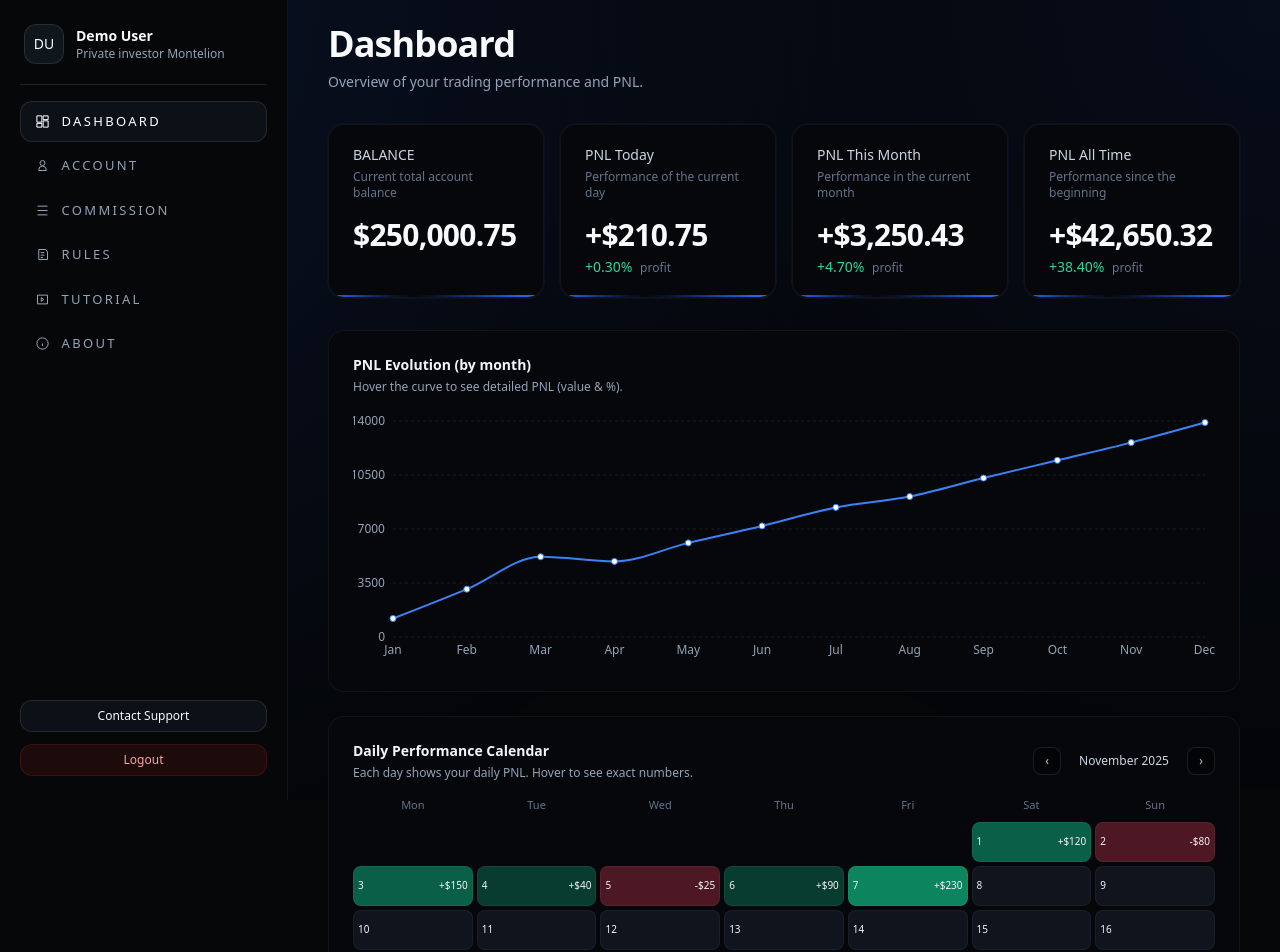
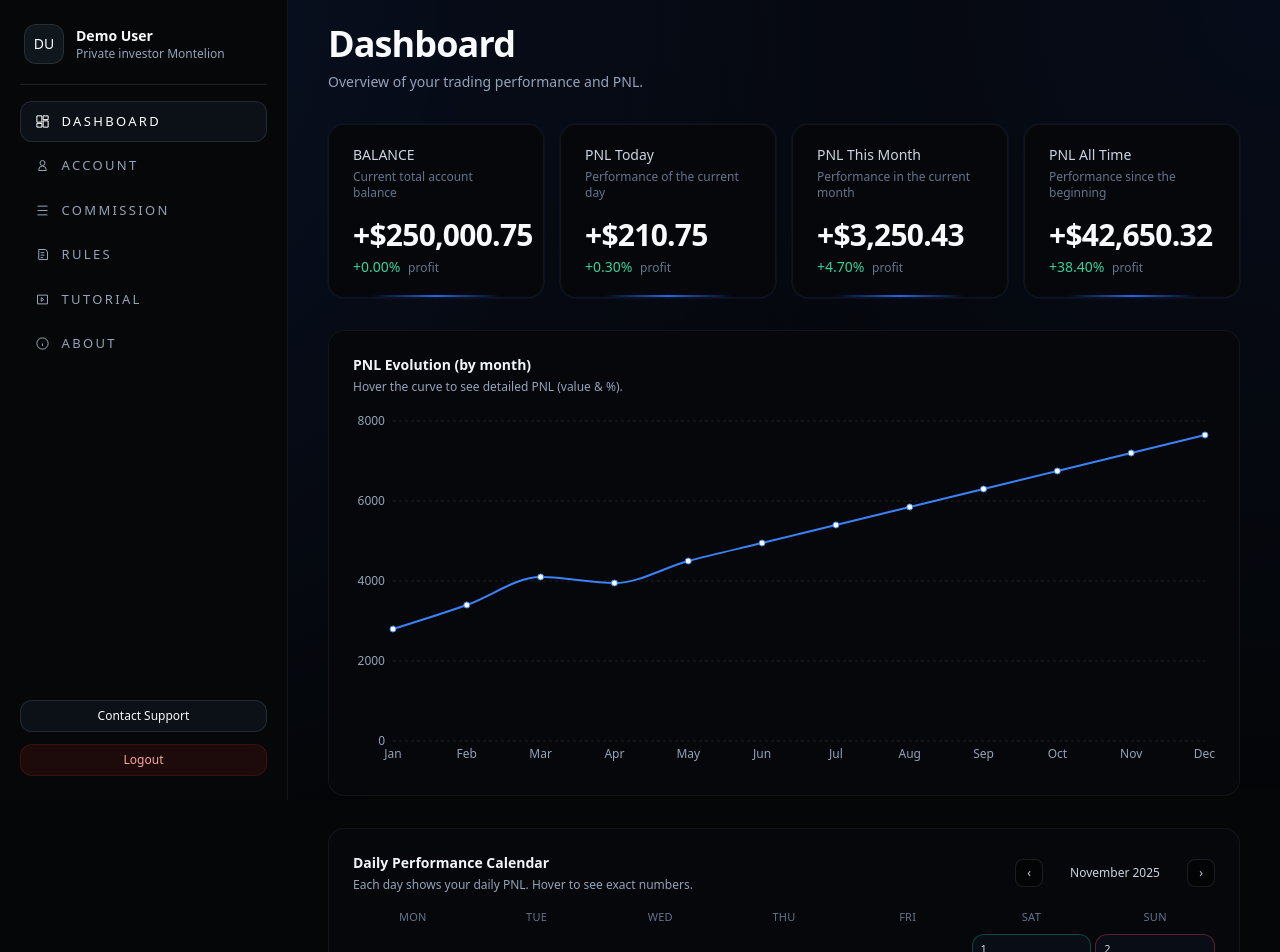
Before and after one commit to montelioncapital/montelion-app-v1, a Next.js app: page /dashboard in a window 1280 px wide. Shown: the top 952 px of the page. Built offline with nearby package versions, Linux system fonts and the light colour scheme.

Commit message:
Update page.tsx

```diff
--- a/app/dashboard/page.tsx
+++ b/app/dashboard/page.tsx
@@ -13,8 +13,14 @@ import {
 
 /* -------------------- MOCK DATA -------------------- */
 
-// KPI mock
-const pnlSummary = {
+type PnlSummary = {
+  balance: number;
+  day: { value: number; percent: number };
+  month: { value: number; percent: number };
+  allTime: { value: number; percent: number };
+};
+
+const pnlSummary: PnlSummary = {
   balance: 250000.75,
   day: { value: 210.75, percent: 0.3 },
   month: { value: 3250.43, percent: 4.7 },
@@ -28,18 +34,18 @@ type MonthlyPoint = {
 };
 
 const monthlyPnl: MonthlyPoint[] = [
-  { month: "Jan", value: 1200, percent: 1.5 },
-  { month: "Feb", value: 3100, percent: 3.8 },
-  { month: "Mar", value: 5200, percent: 6.2 },
-  { month: "Apr", value: 4900, percent: 5.7 },
-  { month: "May", value: 6100, percent: 7.1 },
-  { month: "Jun", value: 7200, percent: 8.3 },
-  { month: "Jul", value: 8400, percent: 9.5 },
-  { month: "Aug", value: 9100, percent: 10.1 },
-  { month: "Sep", value: 10300, percent: 11.3 },
-  { month: "Oct", value: 11450, percent: 12.6 },
-  { month: "Nov", value: 12600, percent: 13.9 },
-  { month: "Dec", value: 13900, percent: 15.1 },
+  { month: "Jan", value: 2800, percent: 1.5 },
+  { month: "Feb", value: 3400, percent: 3.1 },
+  { month: "Mar", value: 4100, percent: 4.8 },
+  { month: "Apr", value: 3950, percent: 4.2 },
+  { month: "May", value: 4500, percent: 5.3 },
+  { month: "Jun", value: 4950, percent: 5.9 },
+  { month: "Jul", value: 5400, percent: 6.5 },
+  { month: "Aug", value: 5850, percent: 7.1 },
+  { month: "Sep", value: 6300, percent: 7.8 },
+  { month: "Oct", value: 6750, percent: 8.4 },
+  { month: "Nov", value: 7200, percent: 9.0 },
+  { month: "Dec", value: 7650, percent: 9.7 },
 ];
 
 type DailyPerf = {
@@ -48,7 +54,7 @@ type DailyPerf = {
   percent: number;
 };
 
-// Exemple : perfs uniquement sur un mois (mock)
+// Exemple de perf (tu pourras brancher tes vraies données plus tard)
 const dailyPerf: DailyPerf[] = [
   { date: "2025-11-01", value: 120, percent: 0.15 },
   { date: "2025-11-02", value: -80, percent: -0.1 },
@@ -57,20 +63,15 @@ const dailyPerf: DailyPerf[] = [
   { date: "2025-11-05", value: -25, percent: -0.03 },
   { date: "2025-11-06", value: 90, percent: 0.11 },
   { date: "2025-11-07", value: 230, percent: 0.28 },
+  { date: "2025-11-20", value: -3554.86, percent: -2.1 },
+  { date: "2025-11-21", value: -5055.31, percent: -3.4 },
 ];
-
-const dailyPerfMap: Record<string, DailyPerf> = dailyPerf.reduce(
-  (acc, d) => ({ ...acc, [d.date]: d }),
-  {}
-);
 
 /* -------------------- HELPERS -------------------- */
 
-function getPerfForDate(dateStr: string) {
-  return dailyPerfMap[dateStr];
-}
+const weekDayLabels = ["Mon", "Tue", "Wed", "Thu", "Fri", "Sat", "Sun"];
 
-function getMonthDays(year: number, monthIndex: number) {
+function getMonthDays(year: number, monthIndex: number): Date[] {
   const days: Date[] = [];
   const date = new Date(year, monthIndex, 1);
   while (date.getMonth() === monthIndex) {
@@ -80,58 +81,57 @@ function getMonthDays(year: number, monthIndex: number) {
   return days;
 }
 
-function getPerfColor(value: number) {
+function formatDateKey(date: Date): string {
+  const y = date.getFullYear();
+  const m = String(date.getMonth() + 1).padStart(2, "0");
+  const d = String(date.getDate()).padStart(2, "0");
+  return `${y}-${m}-${d}`;
+}
+
+function getPerfColorBg(value: number): string {
   if (value > 0) {
-    if (value > 200) return "bg-emerald-500/70";
-    if (value > 100) return "bg-emerald-500/50";
-    return "bg-emerald-500/30";
+    if (value > 200) return "bg-emerald-500/20 border-emerald-500/40";
+    if (value > 100) return "bg-emerald-500/15 border-emerald-500/35";
+    return "bg-emerald-500/10 border-emerald-500/30";
   }
   if (value < 0) {
-    if (value < -200) return "bg-rose-500/70";
-    if (value < -100) return "bg-rose-500/50";
-    return "bg-rose-500/30";
+    if (value < -2000) return "bg-rose-500/30 border-rose-500/50";
+    if (value < -500) return "bg-rose-500/20 border-rose-500/40";
+    return "bg-rose-500/15 border-rose-500/35";
   }
-  return "bg-slate-800/40";
+  return "bg-slate-800/40 border-white/5";
 }
 
 /* -------------------- COMPONENTS -------------------- */
 
-type PnlCardProps = {
+function PnlCard({
+  title,
+  subtitle,
+  value,
+  percent,
+}: {
   title: string;
   subtitle: string;
   value: number;
-  percent?: number;
-  isBalance?: boolean;
-};
-
-function PnlCard({ title, subtitle, value, percent, isBalance }: PnlCardProps) {
-  const positive = (percent ?? 0) >= 0;
+  percent: number;
+}) {
+  const positive = percent >= 0;
 
   return (
     <div className="relative overflow-hidden rounded-2xl border border-white/5 bg-[#05070b] px-6 py-5 shadow-[0_0_0_1px_rgba(15,23,42,0.6)]">
-      {/* Ligne bleue comme sur l'ancien design */}
-      <div className="pointer-events-none absolute inset-x-0 bottom-0 h-[2px] bg-[radial-gradient(circle_at_0%_50%,rgba(0,0,0,0)_0,rgba(0,0,0,0.85)_40%,#2564ec_90%),radial-gradient(circle_at_100%_50%,rgba(0,0,0,0)_0,rgba(0,0,0,0.85)_40%,#2564ec_90%)]" />
+      {/* LIGNE BLEUE (NE PLUS CHANGER) */}
+      <div className="pointer-events-none absolute inset-x-0 bottom-0 h-[2px] bg-[linear-gradient(to_right,#020617_0%,#020617_20%,#2564ec_50%,#020617_80%,#020617_100%)]" />
+
       <div className="text-sm font-medium text-slate-300">{title}</div>
       <div className="mt-1 text-xs text-slate-500">{subtitle}</div>
       <div className="mt-4 text-3xl font-semibold tracking-tight">
-        {isBalance ? (
-          value.toLocaleString("en-US", {
-            style: "currency",
-            currency: "USD",
-            maximumFractionDigits: 2,
-          })
-        ) : (
-          <>
         {value >= 0 ? "+" : "-"}
         {Math.abs(value).toLocaleString("en-US", {
           style: "currency",
           currency: "USD",
           maximumFractionDigits: 2,
         })}
-          </>
-        )}
       </div>
-      {percent !== undefined && (
       <div
         className={[
           "mt-1 text-sm font-medium",
@@ -144,7 +144,6 @@ function PnlCard({ title, subtitle, value, percent, isBalance }: PnlCardProps) {
           {positive ? "profit" : "loss"}
         </span>
       </div>
-      )}
     </div>
   );
 }
@@ -178,50 +177,53 @@ const CustomLineTooltip = ({ active, payload, label }: any) => {
 
 /* -------------------- MAIN PAGE -------------------- */
 
-const weekDayLabels = ["Mon", "Tue", "Wed", "Thu", "Fri", "Sat", "Sun"];
+export default function DashboardPage() {
+  const today = new Date();
 
-export default function DashboardPage() {
-  // Mois actuel par défaut
-  const now = useMemo(() => new Date(), []);
-  const [year, setYear] = useState(now.getFullYear());
-  const [monthIndex, setMonthIndex] = useState(now.getMonth()); // 0-11
+  const [currentYear, setCurrentYear] = useState<number>(today.getFullYear());
+  const [currentMonthIndex, setCurrentMonthIndex] = useState<number>(
+    today.getMonth()
+  );
 
   const daysOfMonth = useMemo(
-    () => getMonthDays(year, monthIndex),
-    [year, monthIndex]
+    () => getMonthDays(currentYear, currentMonthIndex),
+    [currentYear, currentMonthIndex]
   );
 
-  const monthLabel = useMemo(
-    () =>
-      new Date(year, monthIndex).toLocaleString("en-US", {
-        month: "long",
-        year: "numeric",
-      }),
-    [year, monthIndex]
-  );
+  const perfByDate = useMemo(() => {
+    const map = new Map<string, DailyPerf>();
+    for (const p of dailyPerf) {
+      map.set(p.date, p);
+    }
+    return map;
+  }, []);
 
-  const todayKey = `${now.getFullYear()}-${String(
-    now.getMonth() + 1
-  ).padStart(2, "0")}-${String(now.getDate()).padStart(2, "0")}`;
-
-  const handlePrevMonth = () => {
-    setMonthIndex((prev) => {
+  const goPrevMonth = () => {
+    setCurrentMonthIndex((prev) => {
       if (prev === 0) {
-        setYear((y) => y - 1);
+        setCurrentYear((y) => y - 1);
         return 11;
       }
       return prev - 1;
     });
   };
 
-  const handleNextMonth = () => {
-    setMonthIndex((prev) => {
+  const goNextMonth = () => {
+    setCurrentMonthIndex((prev) => {
       if (prev === 11) {
-        setYear((y) => y + 1);
+        setCurrentYear((y) => y + 1);
         return 0;
       }
       return prev + 1;
     });
+  };
+
+  const isToday = (date: Date) => {
+    return (
+      date.getFullYear() === today.getFullYear() &&
+      date.getMonth() === today.getMonth() &&
+      date.getDate() === today.getDate()
+    );
   };
 
   return (
@@ -242,7 +244,7 @@ export default function DashboardPage() {
           title="BALANCE"
           subtitle="Current total account balance"
           value={pnlSummary.balance}
-          isBalance
+          percent={0}
         />
         <PnlCard
           title="PNL Today"
@@ -264,10 +266,8 @@ export default function DashboardPage() {
         />
       </section>
 
-      {/* Graph + Calendrier empilés */}
-      <section className="flex flex-col gap-6">
       {/* Graphique PNL mensuel */}
-        <div className="relative overflow-hidden rounded-2xl border border-white/5 bg-[#05070b] p-6">
+      <section className="relative overflow-hidden rounded-2xl border border-white/5 bg-[#05070b] p-6">
         <div className="flex items-center justify-between mb-4">
           <div>
             <h2 className="text-sm font-semibold text-slate-100">
@@ -279,7 +279,7 @@ export default function DashboardPage() {
           </div>
         </div>
 
-          <div className="h-64 w-full">
+        <div className="h-[360px] w-full">
           <ResponsiveContainer width="100%" height="100%">
             <LineChart
               data={monthlyPnl}
@@ -313,10 +313,10 @@ export default function DashboardPage() {
             </LineChart>
           </ResponsiveContainer>
         </div>
-        </div>
+      </section>
 
       {/* Calendrier de performance quotidienne */}
-        <div className="relative overflow-hidden rounded-2xl border border-white/5 bg-[#05070b] p-6">
+      <section className="relative overflow-hidden rounded-2xl border border-white/5 bg-[#05070b] p-6">
         <div className="flex items-center justify-between mb-4">
           <div>
             <h2 className="text-sm font-semibold text-slate-100">
@@ -326,19 +326,25 @@ export default function DashboardPage() {
               Each day shows your daily PNL. Hover to see exact numbers.
             </p>
           </div>
-            <div className="flex items-center gap-2 text-xs text-slate-300">
+
+          <div className="flex items-center gap-3 text-xs text-slate-300">
             <button
               type="button"
-                onClick={handlePrevMonth}
-                className="h-7 w-7 flex items-center justify-center rounded-lg border border-white/10 bg-black/40 hover:bg-white/10"
+              onClick={goPrevMonth}
+              className="flex h-7 w-7 items-center justify-center rounded-lg border border-white/10 bg-black/40 hover:bg-white/10"
             >
               ‹
             </button>
-              <span className="min-w-[110px] text-center">{monthLabel}</span>
+            <span className="min-w-[120px] text-center">
+              {new Date(currentYear, currentMonthIndex).toLocaleString("en-US", {
+                month: "long",
+                year: "numeric",
+              })}
+            </span>
             <button
               type="button"
-                onClick={handleNextMonth}
-                className="h-7 w-7 flex items-center justify-center rounded-lg border border-white/10 bg-black/40 hover:bg-white/10"
+              onClick={goNextMonth}
+              className="flex h-7 w-7 items-center justify-center rounded-lg border border-white/10 bg-black/40 hover:bg-white/10"
             >
               ›
             </button>
@@ -348,7 +354,7 @@ export default function DashboardPage() {
         {/* En-tête jours */}
         <div className="grid grid-cols-7 gap-1 mb-2 text-[11px] text-slate-500">
           {weekDayLabels.map((d) => (
-              <div key={d} className="text-center">
+            <div key={d} className="text-center uppercase tracking-wide">
               {d}
             </div>
           ))}
@@ -362,67 +368,51 @@ export default function DashboardPage() {
 
             const cells: React.ReactNode[] = [];
 
-              // Cases vides avant le 1er
             for (let i = 0; i < leadingEmpty; i++) {
               cells.push(
-                  <div key={`empty-${i}`} className="h-10 rounded-lg" />
+                <div key={`empty-${i}`} className="h-24 rounded-xl" />
               );
             }
 
-              // Les jours du mois
             for (const date of daysOfMonth) {
               const day = date.getDate();
-                const key = `${year}-${String(monthIndex + 1).padStart(
-                  2,
-                  "0"
-                )}-${String(day).padStart(2, "0")}`;
-                const perf = getPerfForDate(key);
+              const key = formatDateKey(date);
+              const perf = perfByDate.get(key);
               const value = perf?.value ?? 0;
-                const percent = perf?.percent ?? 0;
+              const hasPerf = perf !== undefined;
 
-                const hasPerf = perf !== undefined;
-                const bgClass = hasPerf ? getPerfColor(value) : "bg-slate-800/40";
-                const isToday = key === todayKey;
+              const isTodayFlag = isToday(date);
+
+              const pnlText =
+                hasPerf &&
+                `${value >= 0 ? "+" : ""}${value.toLocaleString("en-US", {
+                  style: "currency",
+                  currency: "USD",
+                  maximumFractionDigits: 0,
+                })}`;
+
+              const baseClasses =
+                "flex h-24 flex-col rounded-xl border px-2 py-1.5 bg-slate-900/40";
+              const perfBg = hasPerf ? getPerfColorBg(value) : "border-white/5";
 
               cells.push(
                 <div
                   key={key}
                   className={[
-                      "group relative flex h-10 flex-col items-center justify-center rounded-lg border text-center px-1",
-                      bgClass,
-                      isToday
-                        ? "border-emerald-300/70 shadow-[0_0_0_1px_rgba(16,185,129,0.7)]"
-                        : "border-white/5",
+                    baseClasses,
+                    perfBg,
+                    isTodayFlag
+                      ? "ring-2 ring-blue-500/70 ring-offset-2 ring-offset-[#05070b]"
+                      : "",
                   ].join(" ")}
                 >
-                    <div className="flex w-full items-center justify-between text-[10px] text-slate-100">
-                      <span>{day}</span>
-                      {hasPerf && (
-                        <span className="font-medium">
-                          {value >= 0 ? "+" : "-"}$
-                          {Math.abs(value).toFixed(0)}
-                        </span>
-                      )}
+                  <div className="flex items-center justify-between">
+                    <span className="text-[11px] text-slate-300">{day}</span>
                   </div>
 
                   {hasPerf && (
-                      <div className="pointer-events-none absolute -top-2 left-1/2 z-20 hidden -translate-y-full -translate-x-1/2 whitespace-nowrap rounded-lg border border-white/10 bg-[#05070b] px-2 py-1 text-[11px] text-slate-100 shadow-xl group-hover:block">
-                        <div>
-                          PNL:{" "}
-                          {value.toLocaleString("en-US", {
-                            style: "currency",
-                            currency: "USD",
-                            maximumFractionDigits: 0,
-                          })}
-                        </div>
-                        <div
-                          className={
-                            percent >= 0 ? "text-emerald-400" : "text-rose-400"
-                          }
-                        >
-                          {percent >= 0 ? "+" : ""}
-                          {percent.toFixed(2)}%
-                        </div>
+                    <div className="mt-auto text-[11px] font-medium text-slate-100">
+                      {pnlText}
                     </div>
                   )}
                 </div>
@@ -432,7 +422,6 @@ export default function DashboardPage() {
             return cells;
           })()}
         </div>
-        </div>
       </section>
     </div>
   );
```
Lines whose indentation alone changed are shown as unchanged.
